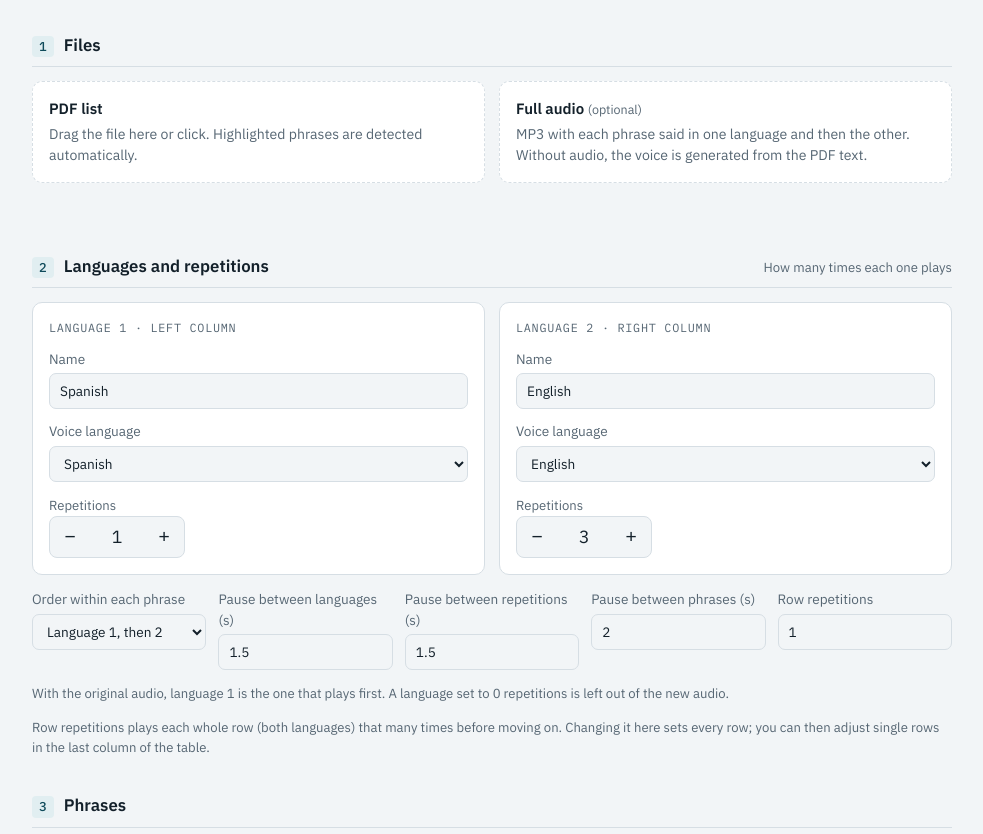
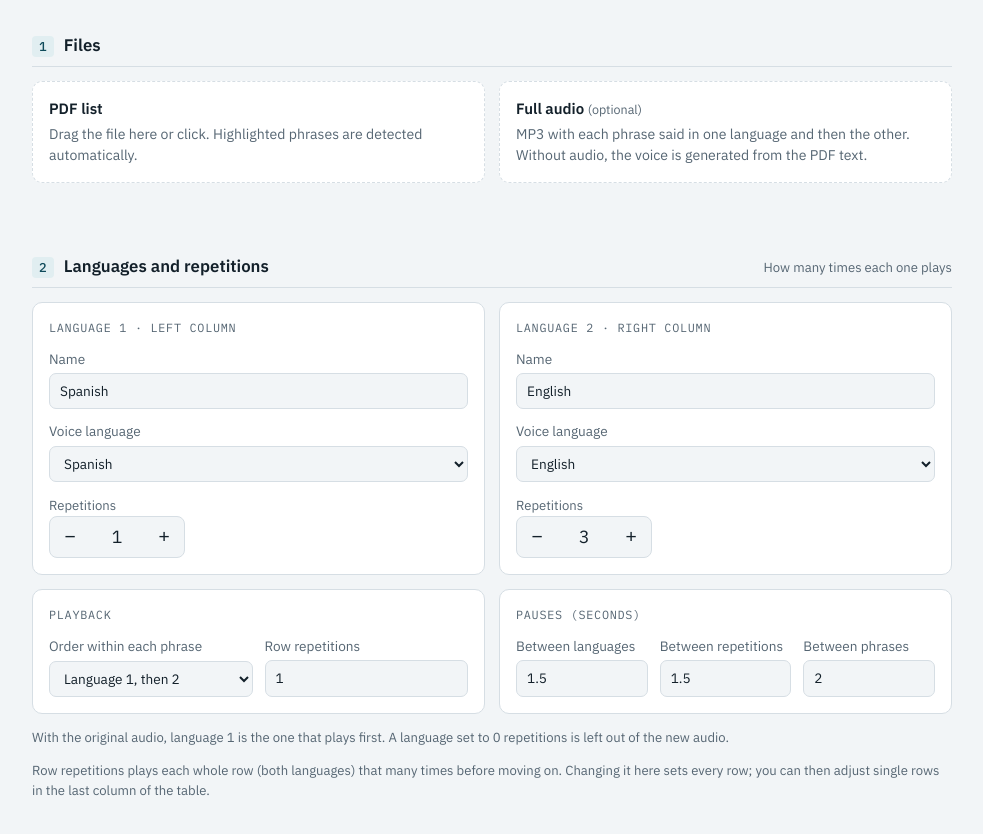
Before and after one commit to jhondeiberd/audio-frases, a website: page public/index.html in a window 1280 px wide. Shown: the part 153-987 px from the top of the page, without its empty margins (148-1131 px from the left). Drawn offline with Linux system fonts and the light colour scheme.

Commit message:
v1.3.2: Update msedge-tts to 2.1.1 (Microsoft changed its voice endpoint)

```diff
--- a/package.json
+++ b/package.json
@@ -1,13 +1,13 @@
 {
   "name": "audio-frases",
-  "version": "1.3.1",
+  "version": "1.3.2",
   "private": true,
   "description": "Phrase Audio: trim, repeat and build audio from a PDF phrase list",
   "engines": {
     "node": ">=18"
   },
   "dependencies": {
-    "msedge-tts": "2.1.0"
+    "msedge-tts": "2.1.1"
   },
   "scripts": {
     "dev": "vercel dev",
--- a/public/css/styles.css
+++ b/public/css/styles.css
@@ -112,3 +112,6 @@ td.rr{width:1%;white-space:nowrap}
 td.rr input{width:64px;text-align:center;padding:4px 6px}
 a.btn{display:inline-block;text-decoration:none}
 @media (prefers-reduced-motion:no-preference){html{scroll-behavior:smooth}}
+.fields{display:grid;grid-template-columns:repeat(auto-fit,minmax(150px,1fr));gap:12px}
+.fields .f{justify-content:space-between}
+.fields.three{grid-template-columns:repeat(auto-fit,minmax(90px,1fr))}
--- a/public/index.html
+++ b/public/index.html
@@ -58,12 +58,22 @@
           <div class="stepper" data-lang="1"><button type="button" data-d="-1" data-i18n-aria="reps.less2" aria-label="Fewer repetitions of language 2">−</button><output id="reps1">3</output><button type="button" data-d="1" data-i18n-aria="reps.more2" aria-label="More repetitions of language 2">+</button></div></div>
       </div>
     </div>
-    <div class="grid4">
-      <label class="f"><span data-i18n="f.order">Order within each phrase</span><select id="order"><option value="ab" data-i18n="order.ab">Language 1, then 2</option><option value="ba" data-i18n="order.ba">Language 2, then 1</option></select></label>
-      <label class="f"><span data-i18n="f.gapLang">Pause between languages (s)</span><input type="number" id="gapLang" value="1.5" min="0" max="10" step="0.1"></label>
-      <label class="f"><span data-i18n="f.gapRep">Pause between repetitions (s)</span><input type="number" id="gapRep" value="1.5" min="0" max="10" step="0.1"></label>
-      <label class="f"><span data-i18n="f.gapPhrase">Pause between phrases (s)</span><input type="number" id="gapPhrase" value="2" min="0" max="15" step="0.1"></label>
-      <label class="f"><span data-i18n="f.rowRep">Row repetitions</span><input type="number" id="rowRep" value="1" min="1" max="9" step="1" aria-describedby="rowRepHint"></label>
+    <div class="row">
+      <div class="lang">
+        <span class="cap" data-i18n="opt.play">Playback</span>
+        <div class="fields">
+          <label class="f"><span data-i18n="f.order">Order within each phrase</span><select id="order"><option value="ab" data-i18n="order.ab">Language 1, then 2</option><option value="ba" data-i18n="order.ba">Language 2, then 1</option></select></label>
+          <label class="f"><span data-i18n="f.rowRep">Row repetitions</span><input type="number" id="rowRep" value="1" min="1" max="9" step="1" aria-describedby="rowRepHint"></label>
+        </div>
+      </div>
+      <div class="lang">
+        <span class="cap" data-i18n="opt.pauses">Pauses (seconds)</span>
+        <div class="fields three">
+          <label class="f"><span data-i18n="f.gapLang">Between languages</span><input type="number" id="gapLang" value="1.5" min="0" max="10" step="0.1"></label>
+          <label class="f"><span data-i18n="f.gapRep">Between repetitions</span><input type="number" id="gapRep" value="1.5" min="0" max="10" step="0.1"></label>
+          <label class="f"><span data-i18n="f.gapPhrase">Between phrases</span><input type="number" id="gapPhrase" value="2" min="0" max="15" step="0.1"></label>
+        </div>
+      </div>
     </div>
     <div class="hint" data-i18n="langs.hint">With the original audio, language 1 is the one that plays first. A language set to 0 repetitions is left out of the new audio.</div>
     <div class="hint" id="rowRepHint" data-i18n="rowrep.hint">Row repetitions plays each whole row (both languages) that many times before moving on. Changing it here sets every row; you can then adjust single rows in the last column of the table.</div>
--- a/public/js/app/i18n.js
+++ b/public/js/app/i18n.js
@@ -16,7 +16,7 @@ const I18N = {
     'f.order': 'Orden en cada frase', 'order.ab': 'Idioma 1, luego idioma 2', 'order.ba': 'Idioma 2, luego idioma 1',
     'toTop': '↑ Volver al inicio', 'err.emptytext': 'La fila {n} no tiene texto en uno de los idiomas (¿el PDF unió las dos columnas?). Desmárcala o revisa el PDF.',
     'f.rowRep': 'Repeticiones de la fila', 'rowrep.hint': 'Las repeticiones de la fila reproducen cada fila completa (ambos idiomas) ese número de veces antes de pasar a la siguiente. Al cambiarlo aquí se aplica a todas las filas; luego puedes ajustar filas sueltas en la última columna de la tabla.', 'th.rowrep': 'Fila ×', 'th.rowrep.tip': 'Veces que se repite toda la fila', 'row.rep': 'Repeticiones de la fila {n}',
-    'f.gapLang': 'Pausa entre idiomas (s)', 'f.gapRep': 'Pausa entre repeticiones (s)', 'f.gapPhrase': 'Pausa entre frases (s)',
+    'opt.play': 'Reproducción', 'opt.pauses': 'Pausas (segundos)', 'f.gapLang': 'Entre idiomas', 'f.gapRep': 'Entre repeticiones', 'f.gapPhrase': 'Entre frases',
     'langs.hint': 'Con audio original, el idioma 1 es el que suena primero. Un idioma con 0 repeticiones no se incluye en el audio nuevo.',
     'h.phrases': 'Frases', 'sel.hl': 'Solo subrayadas', 'sel.all': 'Todas', 'sel.none': 'Ninguna',
     'skip.lbl': 'Voces del inicio que no son frases', 'skip.hint': 'Si el audio empieza con un título (por ejemplo «List 2») antes de la primera frase, esa parte se omite. La página lo detecta sola; cambia el número solo si al pulsar ▶ las frases no coinciden con su fila.',
@@ -77,7 +77,7 @@ const I18N = {
     'f.order': 'Order within each phrase', 'order.ab': 'Language 1, then 2', 'order.ba': 'Language 2, then 1',
     'toTop': '↑ Back to top', 'err.emptytext': 'Row {n} has no text in one of the languages (did the PDF merge the two columns?). Uncheck it or check the PDF.',
     'f.rowRep': 'Row repetitions', 'rowrep.hint': 'Row repetitions plays each whole row (both languages) that many times before moving on. Changing it here sets every row; you can then adjust single rows in the last column of the table.', 'th.rowrep': 'Row ×', 'th.rowrep.tip': 'Times the whole row is repeated', 'row.rep': 'Row {n} repetitions',
-    'f.gapLang': 'Pause between languages (s)', 'f.gapRep': 'Pause between repetitions (s)', 'f.gapPhrase': 'Pause between phrases (s)',
+    'opt.play': 'Playback', 'opt.pauses': 'Pauses (seconds)', 'f.gapLang': 'Between languages', 'f.gapRep': 'Between repetitions', 'f.gapPhrase': 'Between phrases',
     'langs.hint': 'With the original audio, language 1 is the one that plays first. A language set to 0 repetitions is left out of the new audio.',
     'h.phrases': 'Phrases', 'sel.hl': 'Highlighted only', 'sel.all': 'All', 'sel.none': 'None',
     'skip.lbl': 'Intro voices that are not phrases', 'skip.hint': 'If the audio starts with a title (for example “List 2”) before the first phrase, that part is skipped. The page detects it on its own; change the number only if the phrases you hear with ▶ do not match their row.',
--- a/public/js/app/version.js
+++ b/public/js/app/version.js
@@ -1,2 +1,2 @@
 // Application version. Single source: updated by `npm run release -- 1.2.0 "reason"`.
-const APP_VERSION = { version: '1.3.1', date: '2026-10-18', notes: 'v1.3.1 Fix PDF rows with merged columns; empty-text warning; back-to-top link' };
+const APP_VERSION = { version: '1.3.2', date: '2026-10-26', notes: 'Update msedge-tts to 2.1.1 (Microsoft changed its voice endpoint)' };
```
Also changed, not shown: 1 other file.
